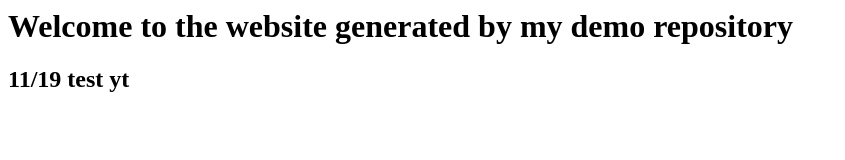
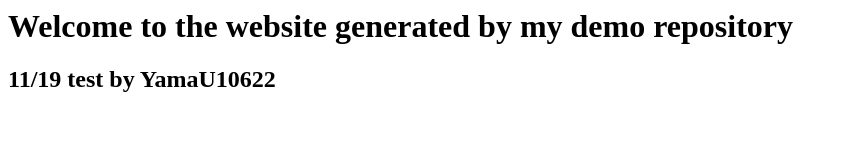
Before and after one commit to Drop-out-now/demo-repository, a website: page index.html in a window 1280 px wide. Shown: the whole page, without its empty margins (0-845 px from the left). Drawn offline with Linux system fonts and the light colour scheme.

Commit message:
テスト用コミット

```diff
--- a/index.html
+++ b/index.html
@@ -1,2 +1,2 @@
 <h1>Welcome to the website generated by my demo repository</h1>
-<h2>11/19 test yt</h2>
+<h2>11/19 test by YamaU10622</h2>
```
